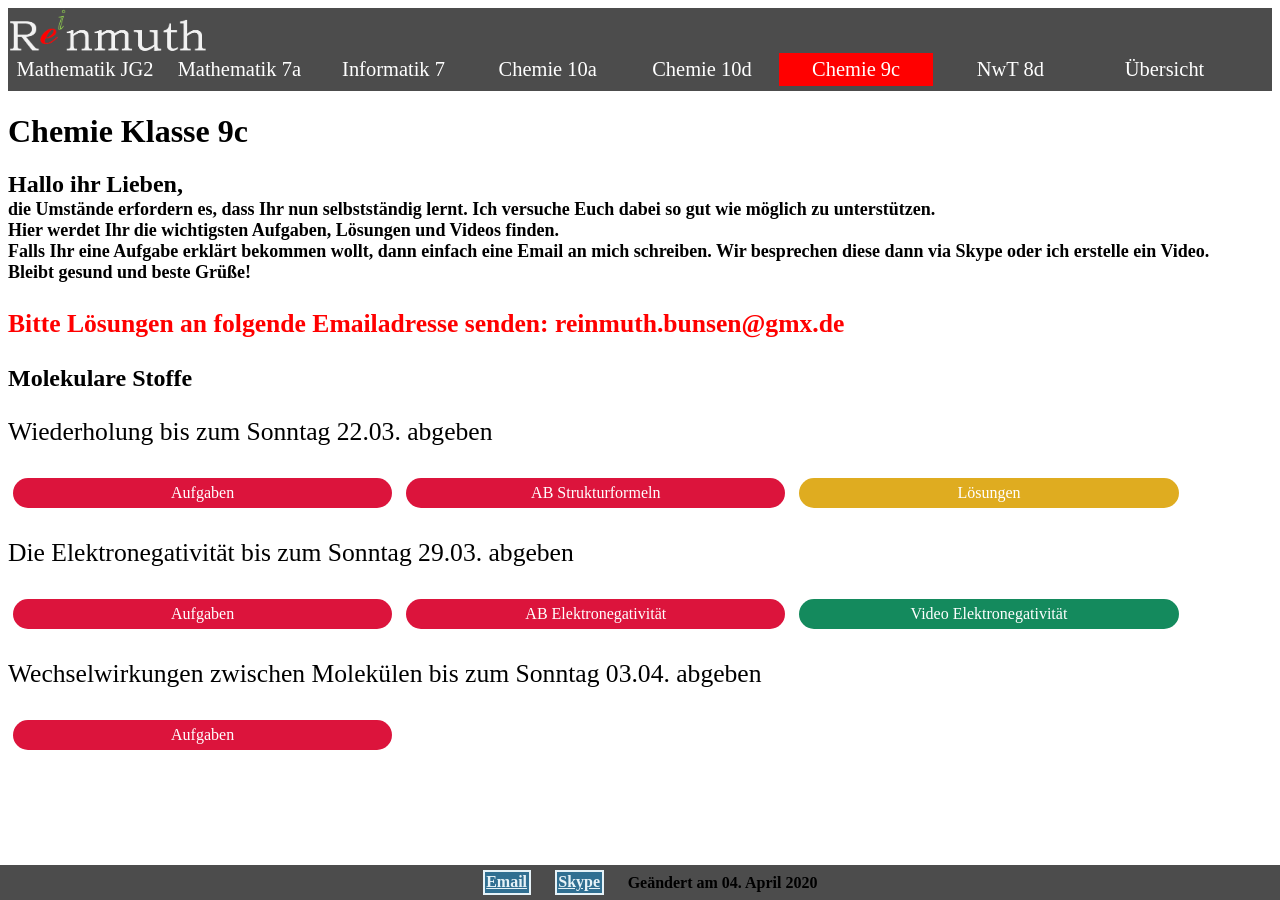
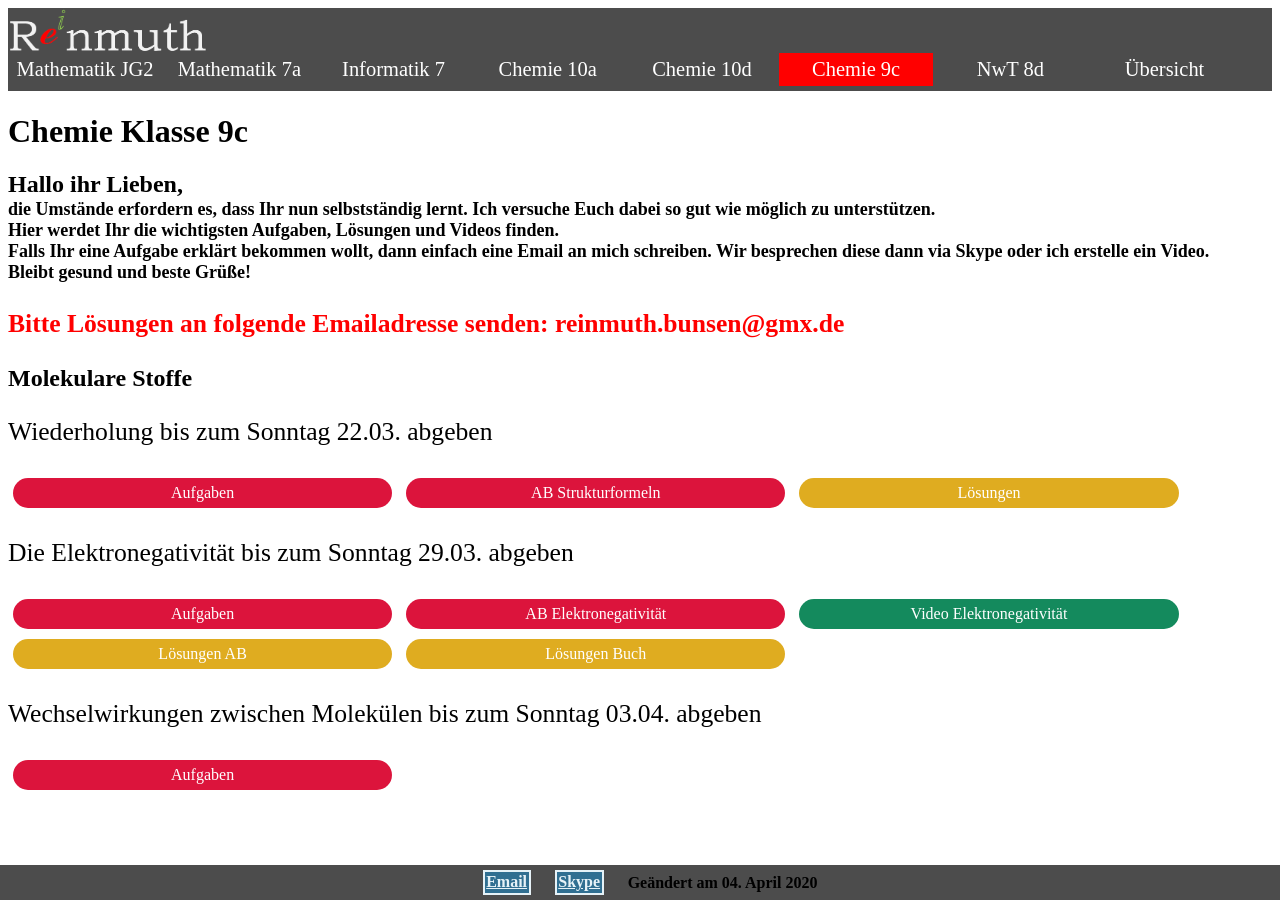
Before and after one commit to Reinmuth/Reinmuth.github.io, a Jekyll site: the page 9c.html, which Jekyll copies as it is, in a window 1280 px wide. Built offline with Jekyll 4.4.1, drawn with Linux system fonts in a browser that asks for light colours.

Commit message:
Add files via upload

```diff
--- a/10a.html
+++ b/10a.html
@@ -91,7 +91,7 @@
 			 <a class="kachel exerc" href="Ch10/Siedetemperatur.pdf">Siedetemperaturen</a>
 			 <a class="kachel exerc" href="Ch10/Fettsäuren.pdf">Fettsäuren Info</a>
 			 <a class="kachel vid" href="https://www.br.de/alphalernen/faecher/chemie/carbonsaeuren-carboxygruppe-zitronensaeure-essigherstellung100.html">Zusatzvideo</a>
-			<!-- <li> <a class="sol" href="uc.png">Lösungen Zusammenfassung</a>     -->
+			<a class="sol kachel" href="Ch10/Lösungen Carbonsäuren.pdf">Lösungen</a>
 
 
 		<!--
--- a/7aM.html
+++ b/7aM.html
@@ -60,7 +60,7 @@
 
 						<a class="kachel exerc" href="M7/AB Winkelsumme.pdf">AB Winkelsumme</a>
 						<a class="kachel exerc" href="M7/Thema 2 Aufgaben.pdf">Aufgaben Thema 2</a>
-						<!-- <li> <a class="sol" href="">Lösungen Thema 2</a>    </li>  -->
+						<a class="sol kachel" href="M7/Thema 2 Lösungen.pdf">Lösungen Thema 2</a>    </li>
 						<!-- <li> <a class="vid" href="">Erklärungen</a>    </li> -->
 
 
--- a/8d.html
+++ b/8d.html
@@ -71,9 +71,8 @@
 			 <a class="kachel exerc" href="NwT8/AB Temperatur und Wärme.pdf">AB Temperatur</a>
 			 <a class="kachel exerc" href="NwT8/AB Temperatur und Teilchenbewegung.pdf">Teilchenbewegung</a>
 			 <a class="kachel vid" href="NwT8/states-of-matter-basics_en.html">Animation</a>
-								<!--<li> <a class="sol" href="">Lösungen</a>    </li>
-				-->
-
+			 <a class="sol kachel" href="NwT8/AB Temperatur und Wärme Lösungen.pdf">AB1 Lösungen</a>
+			 <a class="sol kachel" href="NwT8/AB Temperatur und Teilchenbewegung Lösungen.pdf">AB2 Lösungen</a>
 
 
 
--- a/9c.html
+++ b/9c.html
@@ -81,7 +81,8 @@
 			 <a class="kachel exerc" href="Ch9/Woche 2 Aufgaben.pdf">Aufgaben</a>  	<!-- Lies S. 206/207. Bearbeite das AB Elektronegativität 2 + S. 207 Nr. 1+2-->
 			 <a class="kachel exerc" href="Ch9/AB Elektronegativität.pdf">AB Elektronegativität</a>
 			 <a class="kachel vid" href="https://www.youtube.com/watch?v=_KLbBgW32Vw">Video Elektronegativität</a>
-				<!-- <li> <a class="sol" href="uc.png">Lösungen Zusammenfassung</a>    </li> -->
+			<a class="sol kachel" href="Ch9/Lösungen AB Elektronegativität.pdf">Lösungen AB</a>
+			<a class="sol kachel" href="Ch9/Lösungen Woche 2 Teil 1.pdf">Lösungen Buch</a>
 
 
 
```
Also changed, not shown: 15 other files.
